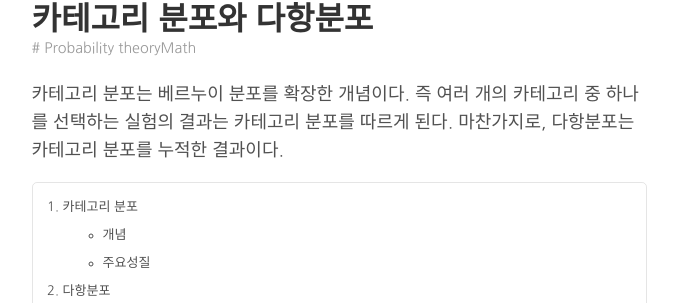
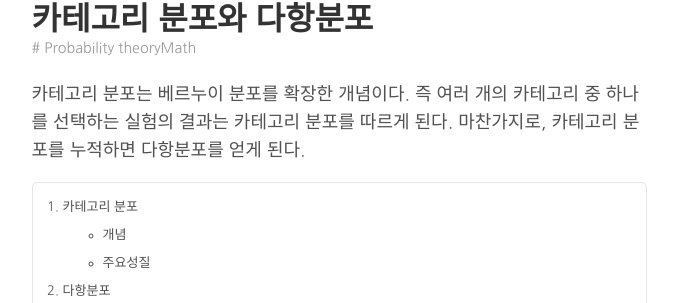
Before and after one commit to gem763/gem763.github.io, a Jekyll site: the page built from _posts/2018-02-07-카테고리-분포와-다항분포.md, in a window 1280 px wide and 900 px high. Shown: the part 170-473 px from the top of the window, without its empty margins (301-979 px from the left). Built offline with Jekyll 4.4.1, drawn with Linux system fonts in a browser that asks for light colours; formulas are drawn with MathJax 3; comment, search, counter and statistics services are not loaded.

Commit message:
Uploaded by https://stackedit.io/

```diff
--- a/_posts/2018-02-07-카테고리-분포와-다항분포.md
+++ b/_posts/2018-02-07-카테고리-분포와-다항분포.md
@@ -7,7 +7,7 @@ excerpt_separator: <!--more-->
 
 ---
 
-카테고리 분포는 베르누이 분포를 확장한 개념이다. 즉 여러 개의 카테고리 중 하나를 선택하는 실험의 결과는 카테고리 분포를 따르게 된다. 마찬가지로, 다항분포는 카테고리 분포를 누적한 결과이다.
+카테고리 분포는 베르누이 분포를 확장한 개념이다. 즉 여러 개의 카테고리 중 하나를 선택하는 실험의 결과는 카테고리 분포를 따르게 된다. 마찬가지로, 카테고리 분포를 누적하면 다항분포를 얻게 된다.
 <!--more-->
 
 * TOC
```
